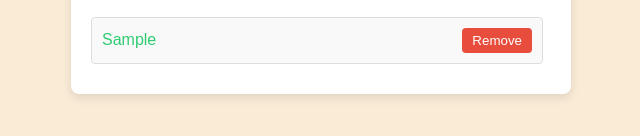
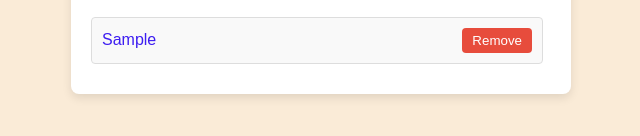
Before and after one commit to SulimAnxO1/Bookmark-Saver, a plain HTML site: page index.html in a window 1280 px wide. Both pictures are taken after typing "Sample", "https://example.com" into the empty fields and a click on the button "Add Bookmark". Shown: the part 458-594 px from the top of the page, 319-959 px from the left. Drawn offline with Linux system fonts and the light colour scheme.

Commit message:
chore: add preview images

```diff
--- a/CSS/style.css
+++ b/CSS/style.css
@@ -64,7 +64,7 @@ button:hover {
 #bookmark-list {
   list-style: none;
   padding: 0;
-  max-height: 400px;
+  max-height: 300px;
   overflow: auto;
   padding-right: 8px;
 }
@@ -99,7 +99,7 @@ button:hover {
 }
 
 #bookmark-list a {
-  color: #2ecc71;
+  color: #3d1df1;
   text-decoration: none;
 }
 
```
Also changed, not shown: Image/listpreview.png (added), Image/preview.png (added), Image/scrollpreview.png (added).
